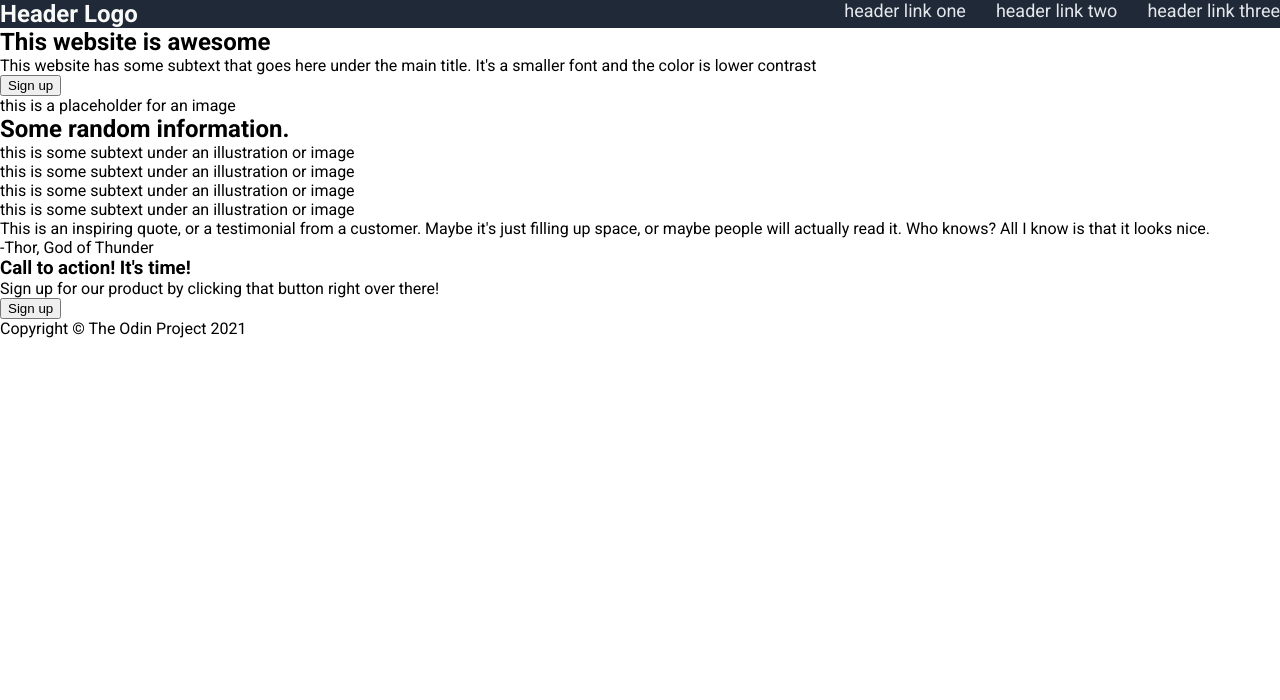
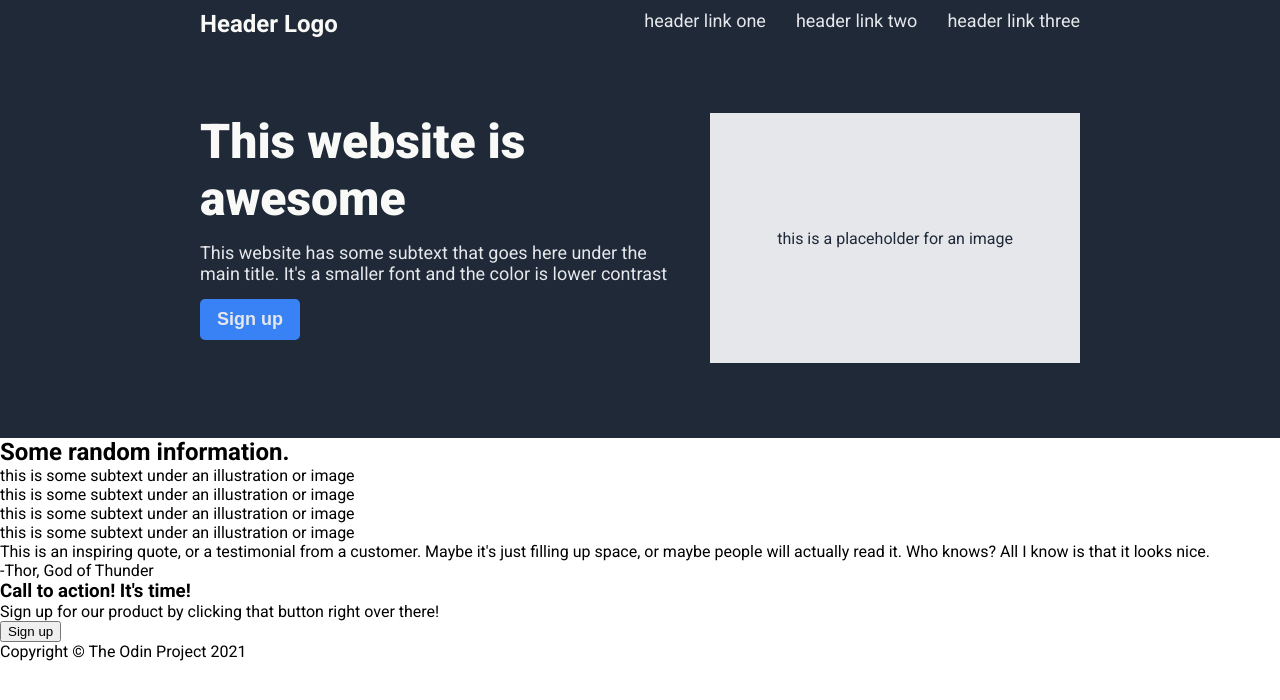
Before and after one commit to gordokay/landing-page, a plain HTML site: page index.html in a window 1280 px wide. Drawn offline with Linux system fonts and the light colour scheme.

Commit message:
Add basic intro styles

```diff
--- a/index.html
+++ b/index.html
@@ -24,6 +24,7 @@
         </div>
     </header>
     <section class="intro-section">
+        <div class="intro-container">
             <div class="hero-container">
                 <h1 class="hero-header">This website is awesome</h1>
                 <p class="hero-text">This website has some subtext that goes here under the main title. It's a smaller font and the color is lower contrast</p>
@@ -51,6 +52,7 @@
                     <figcaption>this is some subtext under an illustration or image</figcaption>
                 </figure>
             </div>
+        </div>
     </section>
     <section class="quote-section">
         <figure class="figure-container">
--- a/style.css
+++ b/style.css
@@ -5,11 +5,11 @@
 body {
     font-family: 'Roboto', sans-serif;
 }
-
 header{
     background-color: #1f2937;
+    padding-inline: 200px;
+    padding-top: 10px;
 }
-
 .header-container {
     display: flex;
     justify-content: space-between;
@@ -17,7 +17,7 @@ header{
 .logo {
     color: #f9faf8;
     font-size: 24px;
-    font-weight: bold;
+    font-weight: 700;
 }
 ul{
     list-style: none;
@@ -29,3 +29,45 @@ a {
     color: #e5e7eb;
     font-size: 18px;
 }
+.intro-section{
+    background-color: #1f2937;
+    padding-inline: 200px;
+    padding-block: 75px;
+}
+.intro-container{
+    display: flex;
+    gap: 25px;
+}
+.hero-container{
+    display:flex;
+    flex-direction: column;
+    gap: 15px;
+}
+.hero-header{
+    color: #f9faf8;
+    font-size: 48px;
+    font-weight: 900;
+}
+.hero-text{
+    color: #e5e7eb;
+    font-size: 18px;
+}
+.hero-button{
+    background-color: #3882f6;
+    color: #e5e7eb;
+    font-size: 18px;
+    font-weight: 700;
+    width: 100px;
+    border: none;
+    border-radius: 5px;
+    padding-block: 10px;
+}
+.hero-image{
+    width: 700px;
+    height: 250px;
+    background-color: #e5e7eb;
+    display: flex;
+    justify-content: center;
+    align-items: center;
+    color:#1f2937
+}
```
Lines whose indentation alone changed are shown as unchanged.
